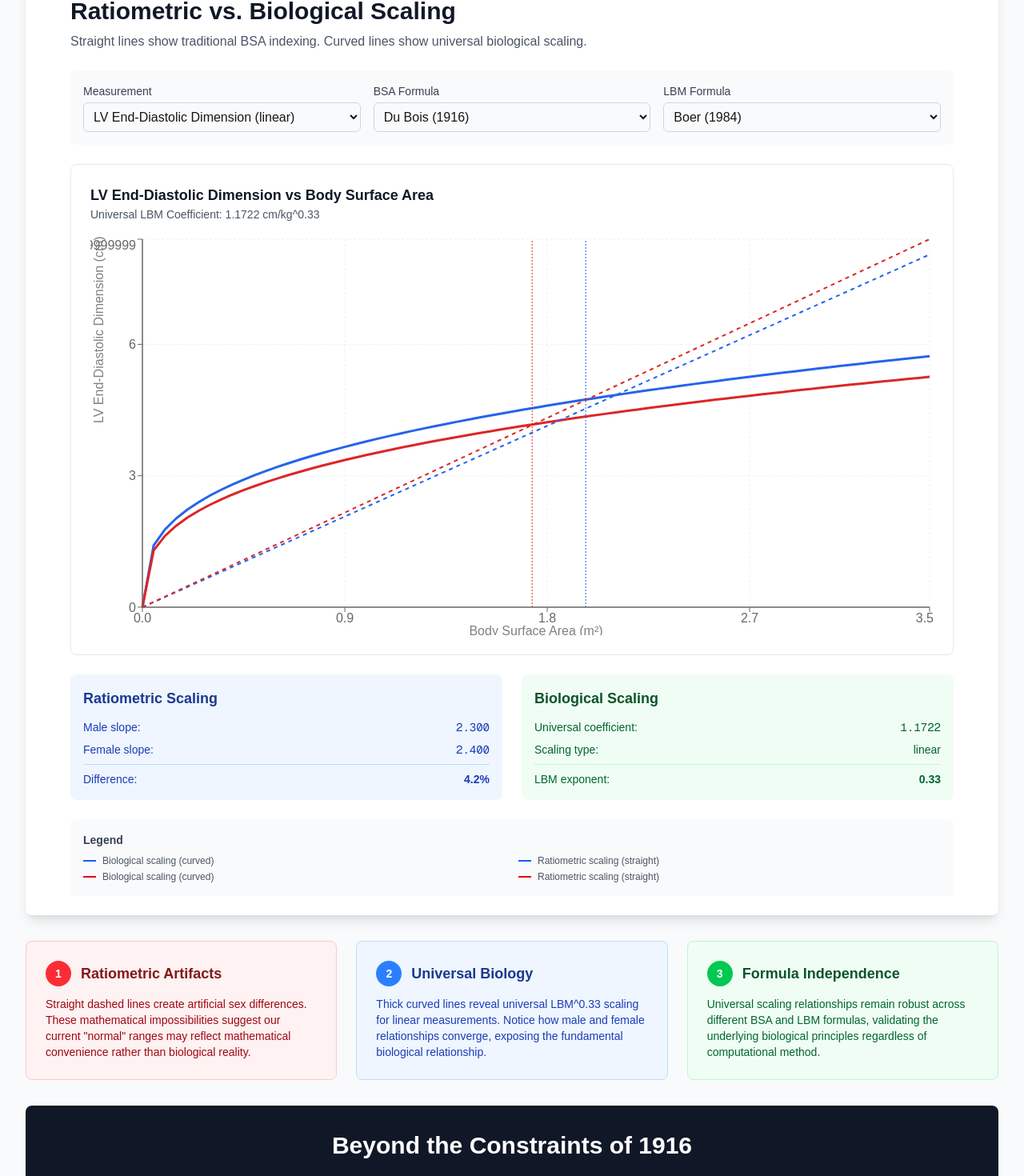
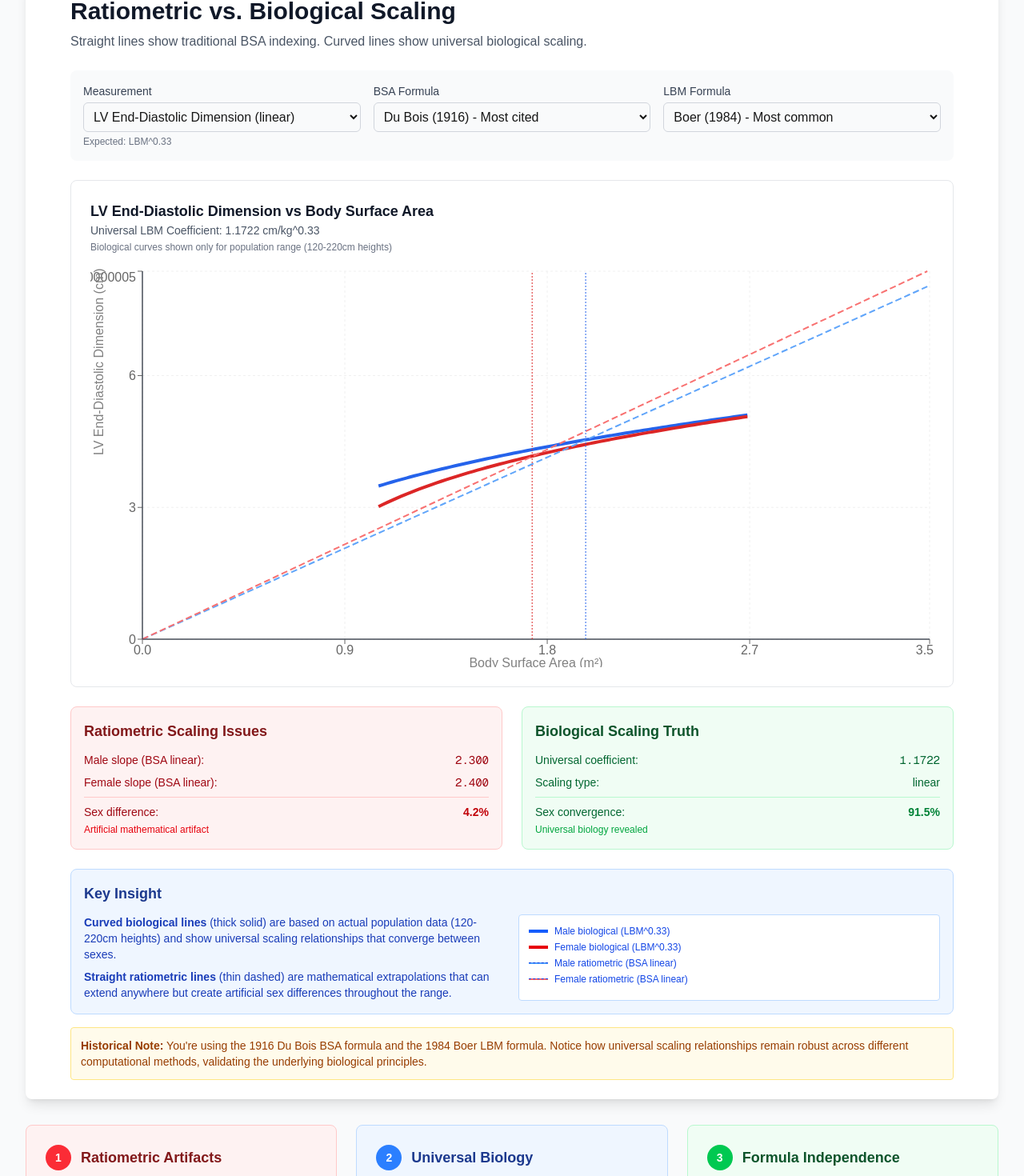
Before and after one commit to parameterz/cardiac-scaling-dev, a Next.js app: page / in a window 1280 px wide. Shown: the part 555-2025 px from the top of the page at 80% size. Built offline with nearby package versions, Linux system fonts and the light colour scheme.

Commit message:
early working demo of main visualization: LBM curves vs ratiometric lines!

```diff
--- a/src/components/cardiacScaling/RatiometricVsBiological.tsx
+++ b/src/components/cardiacScaling/RatiometricVsBiological.tsx
@@ -2,12 +2,11 @@
 
 "use client";
 import React, { useState, useMemo } from 'react';
-import { LineChart, Line, XAxis, YAxis, CartesianGrid, Tooltip, ResponsiveContainer, ReferenceLine, Scatter, ScatterChart } from 'recharts';
+import { LineChart, Line, XAxis, YAxis, CartesianGrid, Tooltip, ResponsiveContainer, ReferenceLine } from 'recharts';
 
 // Import from your existing data structures
 import { STROM_MEASUREMENTS } from '@/data/stromData';
 import {
-  generatePopulationRange,
   generateChartData,
   generateReferencePoints,
   calculateUniversalLBMCoefficient,
@@ -59,6 +58,10 @@ const RatiometricVsBiological: React.FC = () => {
   const ratiometricDifference = Math.abs(ratiometricSlopeMale - ratiometricSlopeFemale);
   const ratiometricRelativeDiff = (ratiometricDifference / Math.max(ratiometricSlopeMale, ratiometricSlopeFemale)) * 100;
 
+  // Get biological convergence metric
+  const biologicalConvergence = refMale && refFemale ?
+    100 - (Math.abs(refMale.measurement - refFemale.measurement) / Math.max(refMale.measurement, refFemale.measurement)) * 100 : 0;
+
   return (
     <div className="w-full max-w-6xl mx-auto p-6 bg-white">
       {/* Header */}
@@ -88,6 +91,9 @@ const RatiometricVsBiological: React.FC = () => {
               </option>
             ))}
           </select>
+          <div className="mt-1 text-xs text-gray-500">
+            Expected: LBM^{measurement.type === 'linear' ? '0.33' : measurement.type === 'area' ? '0.67' : '1.0'}
+          </div>
         </div>
 
         <div>
@@ -99,9 +105,9 @@ const RatiometricVsBiological: React.FC = () => {
             onChange={(e) => setBsaFormula(e.target.value)}
             className="w-full p-2 border border-gray-300 rounded-md focus:ring-2 focus:ring-blue-500"
           >
-            <option value="dubois">Du Bois (1916)</option>
-            <option value="mosteller">Mosteller (1987)</option>
-            <option value="haycock">Haycock (1978)</option>
+            <option value="dubois">Du Bois (1916) - Most cited</option>
+            <option value="mosteller">Mosteller (1987) - Simple</option>
+            <option value="haycock">Haycock (1978) - Pediatric</option>
           </select>
         </div>
 
@@ -114,9 +120,9 @@ const RatiometricVsBiological: React.FC = () => {
             onChange={(e) => setLbmFormula(e.target.value)}
             className="w-full p-2 border border-gray-300 rounded-md focus:ring-2 focus:ring-blue-500"
           >
-            <option value="boer">Boer (1984)</option>
-            <option value="hume">Hume (1971)</option>
-            <option value="yu">Yu (2013)</option>
+            <option value="boer">Boer (1984) - Most common</option>
+            <option value="hume">Hume (1971) - Classic</option>
+            <option value="yu">Yu (2013) - BMI adjusted</option>
           </select>
         </div>
       </div>
@@ -130,6 +136,10 @@ const RatiometricVsBiological: React.FC = () => {
           <p className="text-sm text-gray-600">
             Universal LBM Coefficient: {formatCoefficient(universalCoeff, measurement.type)} {measurement.absoluteUnit}/kg^
             {measurement.type === 'linear' ? '0.33' : measurement.type === 'area' ? '0.67' : '1.0'}
+            <br />
+            <span className="text-xs text-gray-500">
+              Biological curves shown only for population range (120-220cm heights)
+            </span>
           </p>
         </div>
 
@@ -158,52 +168,52 @@ const RatiometricVsBiological: React.FC = () => {
             <Tooltip
               formatter={(value, name) => [
                 typeof value === 'number' ? value.toFixed(3) : value,
-                typeof name === 'string'
-                  ? name.replace(/([A-Z])/g, ' $1').replace(/^./, str => str.toUpperCase())
-                  : String(name)
+                name.replace(/([A-Z])/g, ' $1').replace(/^./, str => str.toUpperCase())
               ]}
               labelFormatter={(value) => `BSA: ${value?.toFixed(2)} m²`}
             />
 
-            {/* Biological curves (curved) */}
+            {/* Biological curves (curved) - THICK SOLID LINES, only where population data exists */}
             <Line
               dataKey="biologicalMale"
               stroke="#2563eb"
-              strokeWidth={3}
+              strokeWidth={4}
               dot={false}
-              name="Biological Male"
+              name="Biological Male (LBM^0.33)"
               strokeDasharray="none"
+              connectNulls={false}
             />
             <Line
               dataKey="biologicalFemale"
               stroke="#dc2626"
-              strokeWidth={3}
+              strokeWidth={4}
               dot={false}
-              name="Biological Female"
+              name="Biological Female (LBM^0.33)"
               strokeDasharray="none"
+              connectNulls={false}
             />
 
-            {/* Ratiometric lines (straight) */}
+            {/* Ratiometric lines (straight) - THIN DASHED LINES */}
             <Line
               dataKey="ratiometricMale"
-              stroke="#2563eb"
+              stroke="#60a5fa"
               strokeWidth={2}
               dot={false}
-              name="Ratiometric Male"
-              strokeDasharray="5 5"
+              name="Ratiometric Male (BSA Linear)"
+              strokeDasharray="8 4"
             />
             <Line
               dataKey="ratiometricFemale"
-              stroke="#dc2626"
+              stroke="#f87171"
               strokeWidth={2}
               dot={false}
-              name="Ratiometric Female"
-              strokeDasharray="5 5"
+              name="Ratiometric Female (BSA Linear)"
+              strokeDasharray="8 4"
             />
 
             {/* Reference lines */}
-            <ReferenceLine x={0} stroke="#666" strokeWidth={1} />
-            <ReferenceLine y={0} stroke="#666" strokeWidth={1} />
+            <ReferenceLine x={0} stroke="#374151" strokeWidth={1} />
+            <ReferenceLine y={0} stroke="#374151" strokeWidth={1} />
 
             {/* Reference population markers */}
             {refMale && (
@@ -212,7 +222,7 @@ const RatiometricVsBiological: React.FC = () => {
                 stroke="#2563eb"
                 strokeWidth={1}
                 strokeDasharray="2 2"
-                label={{ value: "♂", position: "top" }}
+                label={{ value: "♂ Ref", position: "top", style: { fontSize: '12px' } }}
               />
             )}
             {refFemale && (
@@ -221,37 +231,44 @@ const RatiometricVsBiological: React.FC = () => {
                 stroke="#dc2626"
                 strokeWidth={1}
                 strokeDasharray="2 2"
-                label={{ value: "♀", position: "top" }}
+                label={{ value: "♀ Ref", position: "top", style: { fontSize: '12px' } }}
               />
             )}
           </LineChart>
         </ResponsiveContainer>
       </div>
 
-      {/* Simple Analysis */}
-      <div className="grid md:grid-cols-2 gap-6">
-        <div className="bg-blue-50 p-4 rounded-lg">
-          <h3 className="text-lg font-semibold text-blue-900 mb-3">Ratiometric Scaling</h3>
-          <div className="space-y-2 text-sm text-blue-800">
+      {/* Analysis Grid */}
+      <div className="grid md:grid-cols-2 gap-6 mb-6">
+        <div className="bg-red-50 p-4 rounded-lg border border-red-200">
+          <h3 className="text-lg font-semibold text-red-900 mb-3">
+            Ratiometric Scaling Issues
+          </h3>
+          <div className="space-y-2 text-sm text-red-800">
             <div className="flex justify-between">
-              <span>Male slope:</span>
+              <span>Male slope (BSA linear):</span>
               <span className="font-mono">{ratiometricSlopeMale.toFixed(3)}</span>
             </div>
             <div className="flex justify-between">
-              <span>Female slope:</span>
+              <span>Female slope (BSA linear):</span>
               <span className="font-mono">{ratiometricSlopeFemale.toFixed(3)}</span>
             </div>
-            <div className="pt-2 border-t border-blue-200">
+            <div className="pt-2 border-t border-red-200">
               <div className="flex justify-between">
-                <span>Difference:</span>
-                <span className="font-bold">{ratiometricRelativeDiff.toFixed(1)}%</span>
+                <span>Sex difference:</span>
+                <span className="font-bold text-red-700">{ratiometricRelativeDiff.toFixed(1)}%</span>
+              </div>
+              <div className="text-xs mt-1 text-red-600">
+                Artificial mathematical artifact
               </div>
             </div>
           </div>
         </div>
 
-        <div className="bg-green-50 p-4 rounded-lg">
-          <h3 className="text-lg font-semibold text-green-900 mb-3">Biological Scaling</h3>
+        <div className="bg-green-50 p-4 rounded-lg border border-green-200">
+          <h3 className="text-lg font-semibold text-green-900 mb-3">
+            Biological Scaling Truth
+          </h3>
           <div className="space-y-2 text-sm text-green-800">
             <div className="flex justify-between">
               <span>Universal coefficient:</span>
@@ -263,43 +280,64 @@ const RatiometricVsBiological: React.FC = () => {
             </div>
             <div className="pt-2 border-t border-green-200">
               <div className="flex justify-between">
-                <span>LBM exponent:</span>
-                <span className="font-bold">
-                  {measurement.type === 'linear' ? '0.33' :
-                   measurement.type === 'area' ? '0.67' : '1.0'}
-                </span>
+                <span>Sex convergence:</span>
+                <span className="font-bold text-green-700">{biologicalConvergence.toFixed(1)}%</span>
+              </div>
+              <div className="text-xs mt-1 text-green-600">
+                Universal biology revealed
               </div>
             </div>
           </div>
         </div>
       </div>
 
-      {/* Legend */}
-      <div className="mt-6 p-4 bg-gray-50 rounded-lg">
-        <h3 className="text-sm font-semibold text-gray-700 mb-2">Legend</h3>
-        <div className="grid grid-cols-2 gap-4 text-xs text-gray-600">
-          <div className="space-y-1">
-            <div className="flex items-center">
-              <div className="w-4 h-0.5 bg-blue-600 mr-2"></div>
-              <span>Biological scaling (curved)</span>
-            </div>
-            <div className="flex items-center">
-              <div className="w-4 h-0.5 bg-red-600 mr-2"></div>
-              <span>Biological scaling (curved)</span>
-            </div>
+      {/* Legend and Insight */}
+      <div className="bg-blue-50 p-4 rounded-lg border border-blue-200">
+        <h3 className="text-lg font-semibold text-blue-900 mb-3">Key Insight</h3>
+        <div className="grid md:grid-cols-2 gap-4">
+          <div className="text-sm text-blue-800">
+            <p className="mb-2">
+              <strong>Curved biological lines</strong> (thick solid) are based on actual population data
+              (120-220cm heights) and show universal scaling relationships that converge between sexes.
+            </p>
+            <p>
+              <strong>Straight ratiometric lines</strong> (thin dashed) are mathematical extrapolations
+              that can extend anywhere but create artificial sex differences throughout the range.
+            </p>
           </div>
-          <div className="space-y-1">
-            <div className="flex items-center">
-              <div className="w-4 h-0.5 bg-blue-600 border-dashed mr-2" style={{borderTopStyle: 'dashed'}}></div>
-              <span>Ratiometric scaling (straight)</span>
-            </div>
-            <div className="flex items-center">
-              <div className="w-4 h-0.5 bg-red-600 border-dashed mr-2" style={{borderTopStyle: 'dashed'}}></div>
-              <span>Ratiometric scaling (straight)</span>
+          <div className="bg-white p-3 rounded border border-blue-200">
+            <div className="text-xs text-blue-700 space-y-1">
+              <div className="flex items-center">
+                <div className="w-6 h-1 bg-blue-600 mr-2"></div>
+                <span>Male biological (LBM^{measurement.type === 'linear' ? '0.33' : measurement.type === 'area' ? '0.67' : '1.0'})</span>
+              </div>
+              <div className="flex items-center">
+                <div className="w-6 h-1 bg-red-600 mr-2"></div>
+                <span>Female biological (LBM^{measurement.type === 'linear' ? '0.33' : measurement.type === 'area' ? '0.67' : '1.0'})</span>
+              </div>
+              <div className="flex items-center">
+                <div className="w-6 h-0.5 bg-blue-400 border-dashed mr-2" style={{borderTopStyle: 'dashed', borderTopWidth: '1px'}}></div>
+                <span>Male ratiometric (BSA linear)</span>
+              </div>
+              <div className="flex items-center">
+                <div className="w-6 h-0.5 bg-red-400 border-dashed mr-2" style={{borderTopStyle: 'dashed', borderTopWidth: '1px'}}></div>
+                <span>Female ratiometric (BSA linear)</span>
+              </div>
             </div>
           </div>
         </div>
       </div>
+
+      {/* Formula Impact Notice */}
+      {(bsaFormula === 'dubois' || lbmFormula === 'boer') && (
+        <div className="mt-4 p-3 bg-amber-50 border border-amber-200 rounded text-sm text-amber-800">
+          <strong>Historical Note:</strong> You're using {bsaFormula === 'dubois' ? 'the 1916 Du Bois BSA formula' : ''}
+          {bsaFormula === 'dubois' && lbmFormula === 'boer' ? ' and ' : ''}
+          {lbmFormula === 'boer' ? 'the 1984 Boer LBM formula' : ''}.
+          Notice how universal scaling relationships remain robust across different computational methods,
+          validating the underlying biological principles.
+        </div>
+      )}
     </div>
   );
 };
--- a/src/components/cardiacScaling/visualization/CurveGenerator.ts
+++ b/src/components/cardiacScaling/visualization/CurveGenerator.ts
@@ -1,7 +1,7 @@
 // src/components/cardiacScaling/visualization/CurveGenerator.ts
 
 import { calculateBSA, calculateLBM } from '@/utils/bodyComposition/formulaRegistry';
-import { getReferencePopulation } from '@/data/populationDefinitions';
+import { getReferencePopulation, POPULATION_GENERATION_RANGES } from '@/data/populationDefinitions';
 import type { EnhancedMeasurementData } from '@/data/stromData';
 
 export interface PopulationPoint {
@@ -13,8 +13,8 @@ export interface PopulationPoint {
 
 export interface ChartDataPoint {
   bsa: number;
-  biologicalMale: number;
-  biologicalFemale: number;
+  biologicalMale: number | undefined;  // undefined outside population range
+  biologicalFemale: number | undefined;  // undefined outside population range
   ratiometricMale: number;
   ratiometricFemale: number;
 }
@@ -27,20 +27,24 @@ export interface ReferencePoint {
 }
 
 /**
- * Generate population range with BSA and LBM values across physiological spectrum
+ * Generate height-based population data with fixed BMI
+ * Uses POPULATION_GENERATION_RANGES for height span (120-220cm)
+ * This creates a clean progression from short to tall adults at consistent BMI
  */
-export const generatePopulationRange = (
+export const generateHeightBasedPopulation = (
+  fixedBMI: number = 24,
   bsaFormula: string = 'dubois',
   lbmFormula: string = 'boer'
 ): { male: PopulationPoint[]; female: PopulationPoint[] } => {
   const populations = { male: [] as PopulationPoint[], female: [] as PopulationPoint[] };
 
-  // Generate realistic population range
-  // Heights: 140-210cm (covers short to very tall adults)
-  // BMI: 18-35 (underweight to obese class II)
-  for (let height = 140; height <= 210; height += 5) {
-    for (let bmi = 18; bmi <= 35; bmi += 2) {
-      const weight = bmi * Math.pow(height / 100, 2);
+  // Use the defined height range from populationDefinitions (120-220cm)
+  const heightRange = POPULATION_GENERATION_RANGES.height;
+  const step = heightRange.step || 2; // Default 2cm steps for smooth curves
+
+  // Generate population across height range with fixed BMI
+  for (let height = heightRange.min; height <= heightRange.max; height += step) {
+    const weight = fixedBMI * Math.pow(height / 100, 2);
 
     (['male', 'female'] as const).forEach(sex => {
       const bsa = calculateBSA(bsaFormula, weight, height);
@@ -48,7 +52,6 @@ export const generatePopulationRange = (
 
       populations[sex].push({ height, weight, bsa, lbm });
     });
-    }
   }
 
   return populations;
@@ -97,48 +100,74 @@ export const calculateUniversalLBMCoefficient = (
 };
 
 /**
- * Generate chart data comparing biological vs ratiometric scaling across BSA range
+ * Generate chart data comparing biological vs ratiometric scaling
+ * Biological curves based on height range (120-220cm) with fixed BMI
+ * Ratiometric lines are mathematical and can extend from origin
  */
 export const generateChartData = (
   measurement: EnhancedMeasurementData,
   universalCoeff: number,
-  maxBSA: number = 3.5
+  fixedBMI: number = 24,
+  bsaFormula: string = 'dubois',
+  lbmFormula: string = 'boer'
 ): ChartDataPoint[] => {
-  const chartData: ChartDataPoint[] = [];
-  const stepSize = 0.05;
 
-  // Generate points from 0 to maxBSA
-  for (let bsa = 0; bsa <= maxBSA; bsa += stepSize) {
-    if (bsa === 0) {
-      // Origin point - all scaling methods converge at zero
-      chartData.push({
-        bsa: 0,
-        biologicalMale: 0,
-        biologicalFemale: 0,
-        ratiometricMale: 0,
-        ratiometricFemale: 0
-      });
-      continue;
-    }
-
-    // For biological curves, estimate LBM from BSA using sex-specific ratios
-    // These are rough approximations based on typical body composition differences
-    // In a full implementation, you'd use the actual population data
-    const estimatedMaleLBM = bsa * 35; // kg - Male LBM/BSA ratio ≈ 35
-    const estimatedFemaleLBM = bsa * 27; // kg - Female LBM/BSA ratio ≈ 27
+  // Generate height-based population with fixed BMI
+  const populations = generateHeightBasedPopulation(fixedBMI, bsaFormula, lbmFormula);
 
   const lbmExponent = measurement.type === 'linear' ? 0.33 :
                      measurement.type === 'area' ? 0.67 : 1.0;
 
-    // Biological predictions using universal LBM coefficient
-    // prediction = universal_coefficient × LBM^exponent
-    const biologicalMale = universalCoeff * Math.pow(estimatedMaleLBM, lbmExponent);
-    const biologicalFemale = universalCoeff * Math.pow(estimatedFemaleLBM, lbmExponent);
+  // Calculate biological predictions for actual population
+  const biologicalPointsMale = populations.male.map(p => ({
+    bsa: p.bsa,
+    measurement: universalCoeff * Math.pow(p.lbm, lbmExponent),
+    height: p.height
+  }));
 
-    // Ratiometric predictions (straight lines from origin)
-    // prediction = BSA_indexed_reference × BSA
+  const biologicalPointsFemale = populations.female.map(p => ({
+    bsa: p.bsa,
+    measurement: universalCoeff * Math.pow(p.lbm, lbmExponent),
+    height: p.height
+  }));
+
+  // Sort by BSA for smooth curves
+  biologicalPointsMale.sort((a, b) => a.bsa - b.bsa);
+  biologicalPointsFemale.sort((a, b) => a.bsa - b.bsa);
+
+  // Get BSA range from population data
+  const allBSAs = [...biologicalPointsMale, ...biologicalPointsFemale].map(p => p.bsa);
+  const minPopBSA = Math.min(...allBSAs);
+  const maxPopBSA = Math.max(...allBSAs);
+  const maxChartBSA = Math.max(3.5, maxPopBSA * 1.1);
+
+  // Create chart data
+  const chartData: ChartDataPoint[] = [];
+
+  // Add origin point (only ratiometric lines start at origin)
+  chartData.push({
+    bsa: 0,
+    biologicalMale: undefined,     // Biological data doesn't extend to origin
+    biologicalFemale: undefined,   // Biological data doesn't extend to origin
+    ratiometricMale: 0,           // Mathematical line starts at origin
+    ratiometricFemale: 0          // Mathematical line starts at origin
+  });
+
+  // Generate dense points for smooth visualization
+  for (let bsa = 0.05; bsa <= maxChartBSA; bsa += 0.02) {
+    // Ratiometric predictions (mathematical lines)
     const ratiometricMale = measurement.male.bsa.mean * bsa;
     const ratiometricFemale = measurement.female.bsa.mean * bsa;
+
+    // Biological predictions (only within population range)
+    let biologicalMale = undefined;
+    let biologicalFemale = undefined;
+
+    if (bsa >= minPopBSA && bsa <= maxPopBSA) {
+      // Find closest population points for interpolation
+      biologicalMale = interpolateFromPopulation(biologicalPointsMale, bsa);
+      biologicalFemale = interpolateFromPopulation(biologicalPointsFemale, bsa);
+    }
 
     chartData.push({
       bsa,
@@ -153,8 +182,46 @@ export const generateChartData = (
 };
 
 /**
- * Generate reference points for canonical populations
- * These show where typical male/female reference populations fall on the curves
+ * Interpolate measurement value at target BSA from population data points
+ */
+function interpolateFromPopulation(
+  points: Array<{bsa: number; measurement: number; height: number}>,
+  targetBSA: number
+): number | undefined {
+  if (points.length === 0) return undefined;
+
+  // Find surrounding points
+  let lowerPoint = null;
+  let upperPoint = null;
+
+  for (let i = 0; i < points.length - 1; i++) {
+    if (points[i].bsa <= targetBSA && points[i + 1].bsa >= targetBSA) {
+      lowerPoint = points[i];
+      upperPoint = points[i + 1];
+      break;
+    }
+  }
+
+  // If exact match or at boundaries
+  if (!lowerPoint || !upperPoint) {
+    const closest = points.reduce((prev, curr) =>
+      Math.abs(curr.bsa - targetBSA) < Math.abs(prev.bsa - targetBSA) ? curr : prev
+    );
+    return Math.abs(closest.bsa - targetBSA) < 0.1 ? closest.measurement : undefined;
+  }
+
+  // Linear interpolation
+  if (lowerPoint.bsa === upperPoint.bsa) {
+    return lowerPoint.measurement;
+  }
+
+  const ratio = (targetBSA - lowerPoint.bsa) / (upperPoint.bsa - lowerPoint.bsa);
+  return lowerPoint.measurement + ratio * (upperPoint.measurement - lowerPoint.measurement);
+}
+
+/**
+ * Generate reference points for canonical populations (178cm♂, 164cm♀ at BMI 25)
+ * These show where the established reference populations fall on both scaling approaches
  */
 export const generateReferencePoints = (
   measurement: EnhancedMeasurementData,
```
Lines whose indentation alone changed are shown as unchanged.
